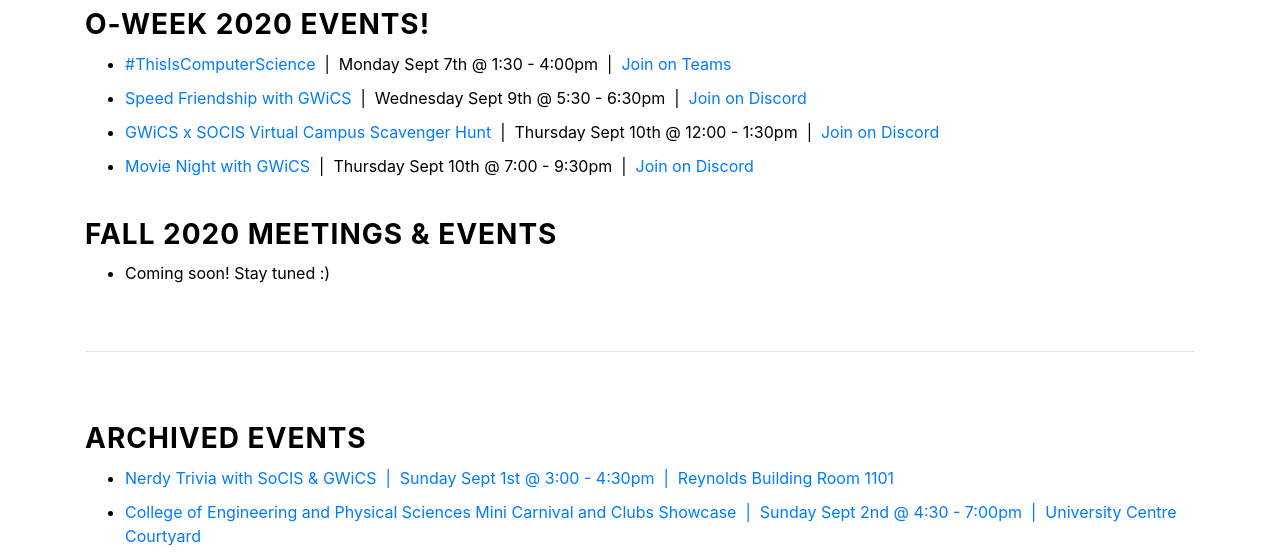
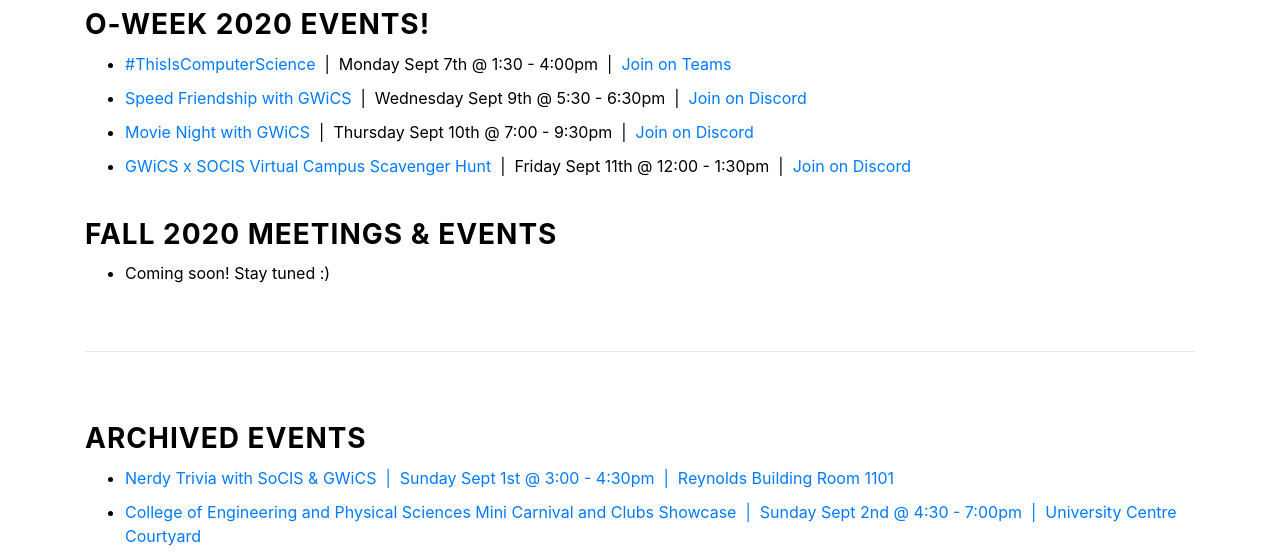
Before and after one commit to GWiCS/GWiCS.github.io, a website with bundled scripts: page events.html in a window 1280 px wide. Shown: the part 220-777 px from the top of the page. Built offline with nearby package versions, Linux system fonts and the light colour scheme.

Commit message:
Update events.html

```diff
--- a/events.html
+++ b/events.html
@@ -66,8 +66,9 @@
             <ul id="events_list">
               <li><a href="https://gryphlife.uoguelph.ca/event/161611" target="_blank">#ThisIsComputerScience&nbsp;</a> |  &nbsp;Monday Sept 7th @ 1:30 - 4:00pm&nbsp; |  &nbsp;<a href="https://teams.microsoft.com/l/channel/19%3a45fcdcbb69d846c493578049811c0ffb%40thread.tacv2/General?groupId=86c0a517-6db8-4ca6-a49c-dffb5cdaa665&tenantId=be62a12b-2cad-49a1-a5fa-85f4f3156a7d" target="_blank">Join on Teams</a> </li>
               <li><a href="https://gryphlife.uoguelph.ca/event/161553" target="_blank">Speed Friendship with GWiCS&nbsp;</a> |  &nbsp;Wednesday Sept 9th @ 5:30 - 6:30pm&nbsp; |  &nbsp;<a href="https://discord.gg/Gg3KgJK" target="_blank">Join on Discord</a></li>
-              <li><a href="https://gryphlife.uoguelph.ca/event/161615" target="_blank">GWiCS x SOCIS Virtual Campus Scavenger Hunt&nbsp;</a> |  &nbsp;Thursday Sept 10th @ 12:00 - 1:30pm&nbsp; |  &nbsp;<a href="https://discord.gg/Gg3KgJK" target="_blank">Join on Discord</a> </li>
               <li><a href="https://gryphlife.uoguelph.ca/event/161554" target="_blank">Movie Night with GWiCS&nbsp;</a> |  &nbsp;Thursday Sept 10th @ 7:00 - 9:30pm&nbsp; |  &nbsp;<a href="https://discord.gg/Gg3KgJK" target="_blank">Join on Discord</a> </li>
+                          <li><a href="https://gryphlife.uoguelph.ca/event/161615" target="_blank">GWiCS x SOCIS Virtual Campus Scavenger Hunt&nbsp;</a> |  &nbsp;Friday Sept 11th @ 12:00 - 1:30pm&nbsp; |  &nbsp;<a href="https://discord.gg/Gg3KgJK" target="_blank">Join on Discord</a> </li>
+
             </ul>
 
             <h2 class="section-subheading text-uppercase">Fall 2020 Meetings & Events</h2>
```
